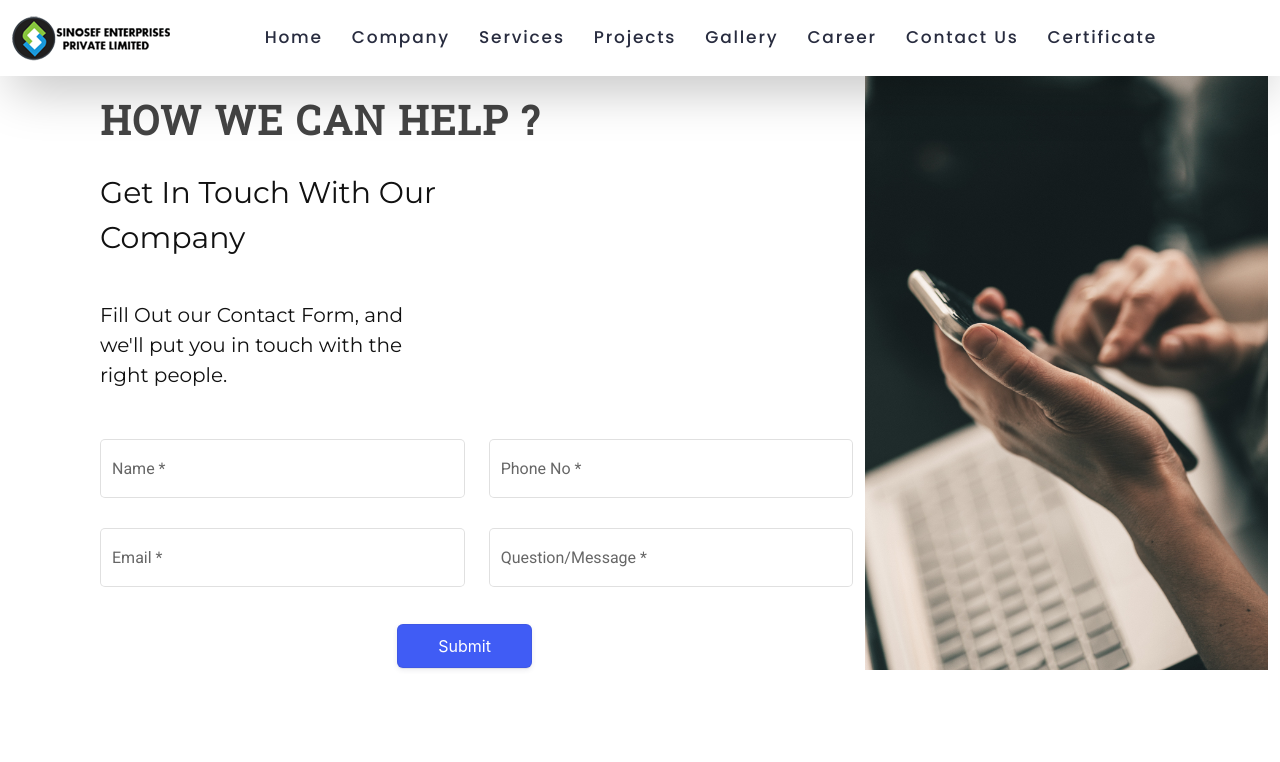
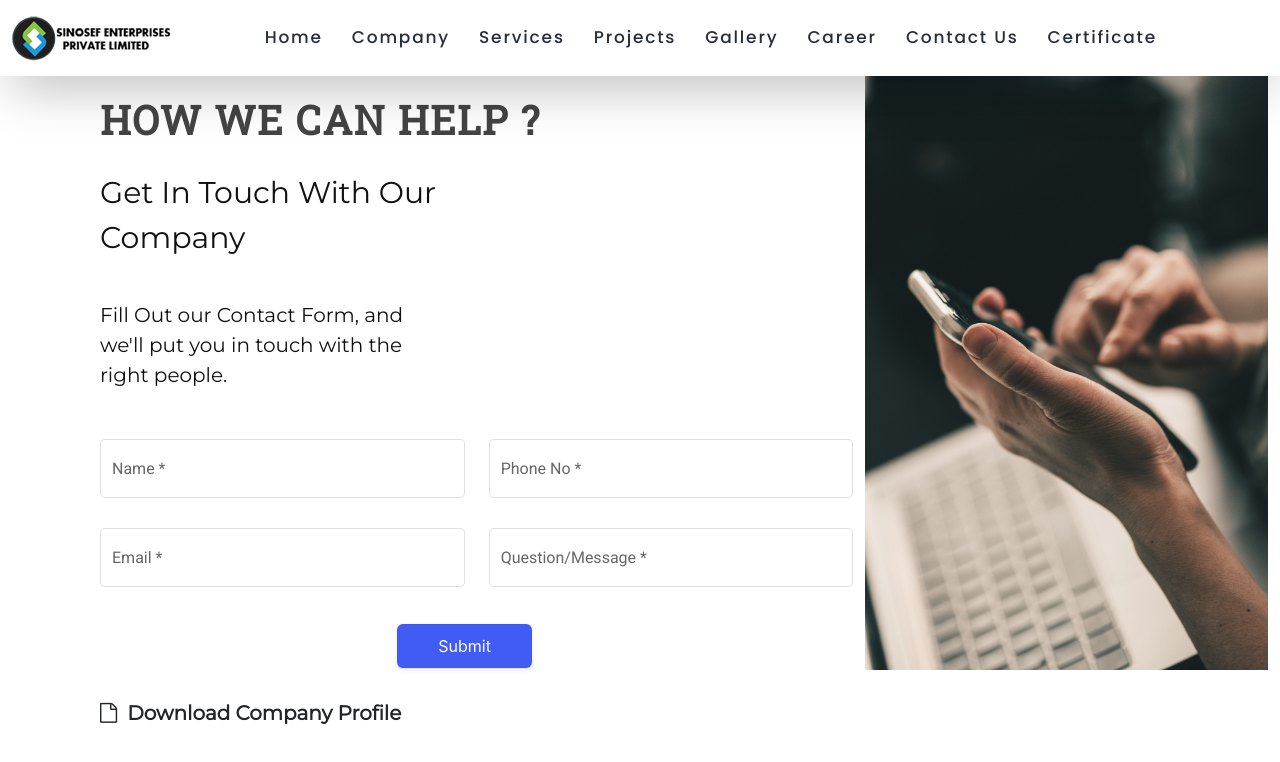
Before and after one commit to sumit-geek-del/sinosef-new-frontend, an Angular app: page /contact in a window 1280 px wide. Shown: the top 762 px of the page. Built offline with nearby package versions, Linux system fonts and the light colour scheme; no server answers.

Commit message:
final commit

```diff
--- a/src/Services/view-services/view.service.ts
+++ b/src/Services/view-services/view.service.ts
@@ -29,4 +29,12 @@ export class ViewService {
   getCertificatesData(){
     return this._http.get<any>(`${this.url}/view/certificates`);
   }
+
+  getCompanyProfile(){
+    return this._http.get<any>(`${this.url}/view/company-profile`);
+  }
+
+  downloadCompanyProfile(fileDownloadDTO:any){
+    return this._http.post<any>(`${this.url}/career/file`, fileDownloadDTO);
+  }
 }
--- a/src/app/layout/career/career.component.html
+++ b/src/app/layout/career/career.component.html
@@ -8,6 +8,12 @@
                 <h3 class="vacancies_head">Vacancies Open For</h3>
                 <span class="vacancies_head_span" *ngFor="let post of posts; let i=index;">
                    {{i+1}}. {{post["Post Name"]}}
+                   <ng-container *ngIf="post['jobDescription']!== ''">
+                   -
+
+                   </ng-container>
+
+                   {{post['jobDescription']|| ''}}
                 </span>
             </ng-container>
 
--- a/src/app/layout/contact-us/contact-us.component.html
+++ b/src/app/layout/contact-us/contact-us.component.html
@@ -50,6 +50,10 @@
           <div class="row b_d">
             <button class="button-9" (click)="submitContactUs()">Submit</button>
           </div>
+          <div class="row company_profile">
+            <span (click)="downloadCompanyProfile()"><i class="fa fa-file-o" aria-hidden="true" ></i>Download Company Profile</span>
+
+          </div>
         </div>
       </form>
     </div>
--- a/src/app/layout/contact-us/contact-us.component.scss
+++ b/src/app/layout/contact-us/contact-us.component.scss
@@ -156,6 +156,18 @@
     margin-right: 10px;
 }
 
+.company_profile {
+    margin-top: 30px;
+    font-family: 'Montserrat', sans-serif;
+    font-size: 20px;
+    font-weight: 600;
+    cursor: pointer;
+}
+
+.company_profile > span > i{
+    margin-right: 10px;
+}
+
 @media (max-width:768px){
     .form_div{
         padding: 0;
--- a/src/app/layout/contact-us/contact-us.component.ts
+++ b/src/app/layout/contact-us/contact-us.component.ts
@@ -3,6 +3,8 @@ import { FormBuilder, FormGroup, Validators } from '@angular/forms';
 import { PostsService } from 'src/Services/posts/posts.service';
 import { toastMixin } from '../career/career.component';
 import { Router } from '@angular/router';
+import { FooterComponent } from 'src/shared/footer/footer.component';
+import { ViewService } from 'src/Services/view-services/view.service';
 
 @Component({
   selector: 'app-contact-us',
@@ -12,11 +14,14 @@ import { Router } from '@angular/router';
 export class ContactUsComponent implements OnInit {
 
   contactUsForm!:FormGroup;
+  companyProfileKey:string = '';
+  bucketName:string = ''
 
-  constructor(private _fb:FormBuilder, private _postService:PostsService, private _router:Router) { }
+  constructor(private _fb:FormBuilder, private _postService:PostsService, private _router:Router, private _viewService:ViewService) { }
 
   ngOnInit(): void {
     this.createForm();
+    this.getCompanyProfileKey();
   }
 
   createForm(){
@@ -25,6 +30,41 @@ export class ContactUsComponent implements OnInit {
       email:['', Validators.required],
       phoneNo:['', Validators.required],
       message:['', Validators.required]
+    })
+  }
+
+  getCompanyProfileKey(){
+    this._viewService.getCompanyProfile().subscribe({
+      next:(res)=>{
+        if(res.code === 'SUC-200'){
+          this.companyProfileKey = res.data.Key;
+          this.bucketName = res.data.bucket_name;
+        }
+      }, error:(err)=>{
+        console.log(err);
+      }
+    })
+  }
+
+  downloadCompanyProfile(){
+    const downloadFileDTO = {
+      Key:this.companyProfileKey,
+      bucketName:this.bucketName
+    }
+
+    this._viewService.downloadCompanyProfile(downloadFileDTO).subscribe({
+      next:(res)=>{
+        let a = document.createElement('a');
+        a.href=res.fileUrl;
+        a.click();
+        toastMixin.fire({
+          title: 'Company Profile Downloaded !!'
+        })
+      }, error:(err)=>{
+        toastMixin.fire({
+          title: 'Something went wrong !!'
+        })
+      }
     })
   }
 
--- a/src/app/layout/gallery/shared-card/shared-card.component.html
+++ b/src/app/layout/gallery/shared-card/shared-card.component.html
@@ -4,6 +4,9 @@
             <div class="col-md-4 col-sm-6 images_div" *ngFor="let galleryImage of imagesArray">
                 <img [src]='galleryImage.src' alt="">
                 <h6 *ngIf="from=='certificate' || 'ourClients'">{{galleryImage.name}}</h6>
+                <p>{{galleryImage.subHeading}}</p>
+
+
                 <h6 *ngIf="from=='certificate'">{{galleryImage.heading}}</h6>
                 <p *ngIf="from=='certificate'">{{galleryImage.subHeading}}</p>
                 <p *ngIf="from=='certificate'">{{galleryImage.type}}</p>
--- a/src/app/layout/gallery/shared-card/shared-card.component.scss
+++ b/src/app/layout/gallery/shared-card/shared-card.component.scss
@@ -12,6 +12,7 @@
     transform: scale(1,1);
     transition:transform 1s linear;
     border-radius: 10px;
+    max-height: 200px;
 }
 
 .images_div:hover img{
--- a/src/shared/footer/footer.component.html
+++ b/src/shared/footer/footer.component.html
@@ -12,6 +12,7 @@
                 <div class="col-md-6 col-lg-6 sol-sm-12 contact_div">
                     <span><i class="fa fa-phone" aria-hidden="true"></i>0124 - 4817000</span>
                     <span><i class="fa fa-envelope-o" aria-hidden="true"></i>info@sinosef.com</span>
+                    <span (click)="downloadCompanyProfile()"><i class="fa fa-file-o" aria-hidden="true" ></i>Download Company Profile</span>
                 </div>
             </div>
         </div>
--- a/src/shared/footer/footer.component.scss
+++ b/src/shared/footer/footer.component.scss
@@ -65,6 +65,14 @@
     letter-spacing: 1.3px;
 }
 
+.contact_div > span:last-child{
+    font-weight: 800;
+}
+
+.contact_div > span:last-child:hover{
+    color:#ee5253;
+}
+
 .contact_div > span > i{
     margin-right: 4px;
     font-size: 21px;
--- a/src/shared/footer/footer.component.ts
+++ b/src/shared/footer/footer.component.ts
@@ -1,4 +1,6 @@
 import { Component, OnInit } from '@angular/core';
+import { ViewService } from 'src/Services/view-services/view.service';
+import { toastMixin } from 'src/app/layout/career/career.component';
 
 @Component({
   selector: 'app-footer',
@@ -7,9 +9,47 @@ import { Component, OnInit } from '@angular/core';
 })
 export class FooterComponent implements OnInit {
 
-  constructor() { }
+  constructor(private _viewService:ViewService) { }
+  companyProfileKey:string = '';
+  bucketName:string = ''
 
   ngOnInit(): void {
+    this.getCompanyProfileKey();
+  }
+
+  // get company profile key
+  getCompanyProfileKey(){
+     this._viewService.getCompanyProfile().subscribe({
+      next:(res)=>{
+        if(res.code === 'SUC-200'){
+          this.companyProfileKey = res.data.Key;
+          this.bucketName = res.data.bucket_name;
+        }
+      }, error:(err)=>{
+        console.log(err);
+      }
+    })
+  }
+  downloadCompanyProfile(){
+    const downloadFileDTO = {
+      Key:this.companyProfileKey,
+      bucketName:this.bucketName
+    }
+
+    this._viewService.downloadCompanyProfile(downloadFileDTO).subscribe({
+      next:(res)=>{
+        let a = document.createElement('a');
+        a.href=res.fileUrl;
+        a.click();
+        toastMixin.fire({
+          title: 'Company Profile Downloaded !!'
+        })
+      }, error:(err)=>{
+        toastMixin.fire({
+          title: 'Something went wrong !!'
+        })
+      }
+    })
   }
 
 }
```
